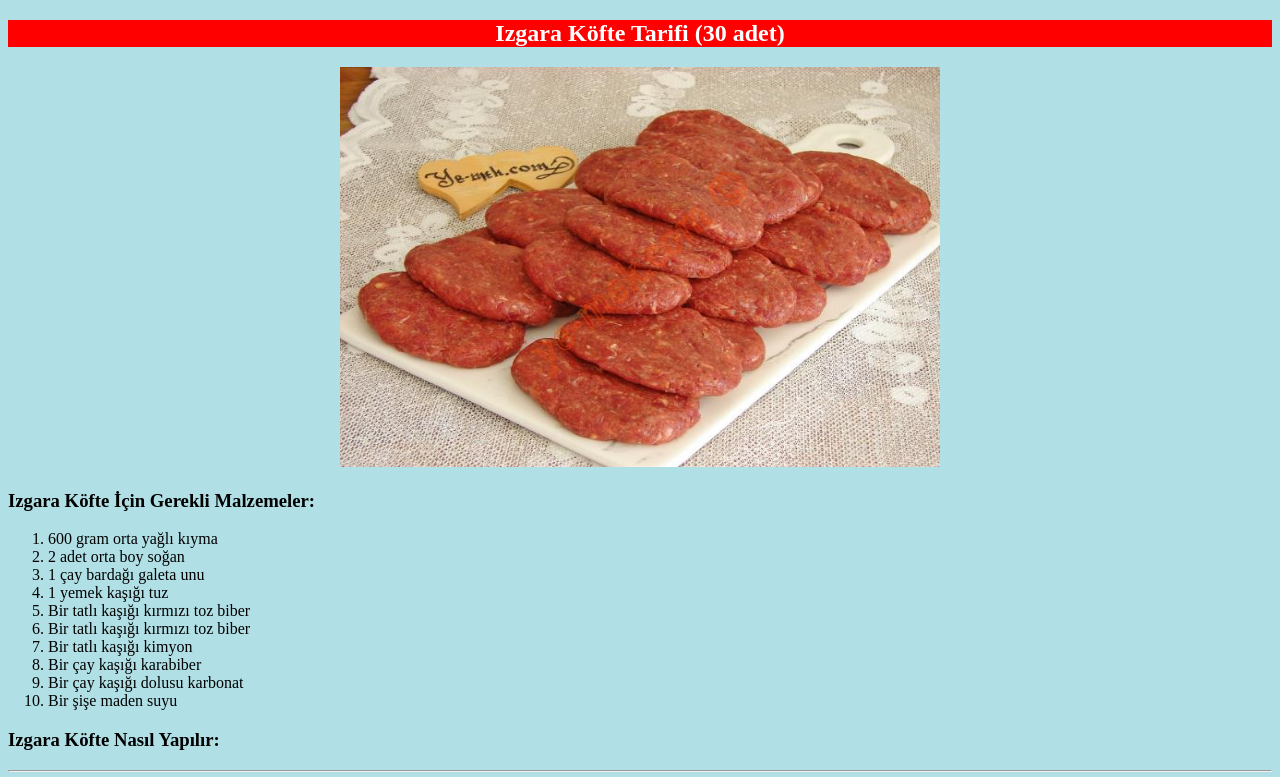
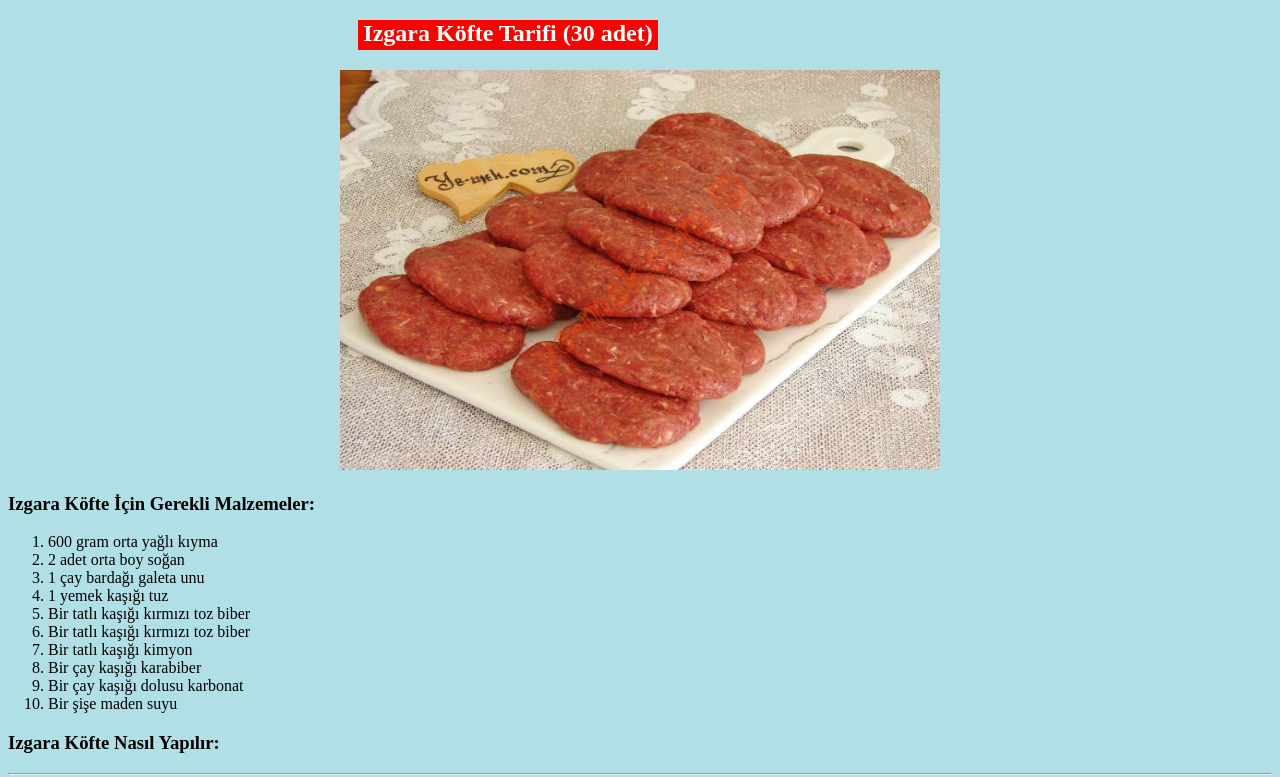
Before and after one commit to ersinataseven/Odev-3, a plain HTML site: page index.html in a window 1280 px wide. Shown: the top 777 px of the page. Drawn offline with Linux system fonts and the light colour scheme.

Commit message:
başlık css kodu eklendi

```diff
--- a/index.html
+++ b/index.html
@@ -6,7 +6,12 @@
     <title>Yemek Tarifi | Izgara Köfte</title>
     <style>
         body {background-color: powderblue;}
-        h2  {background-color: red; color: white; text-align:center;}
+        h2  {background-color: red; color: white; text-align:center;
+        border-style:none;
+        width:300px;
+        height:30px;
+        margin-left:350px;
+    }
         ol    {color: black;}
         h3   {color: black;}
         </style>
```
